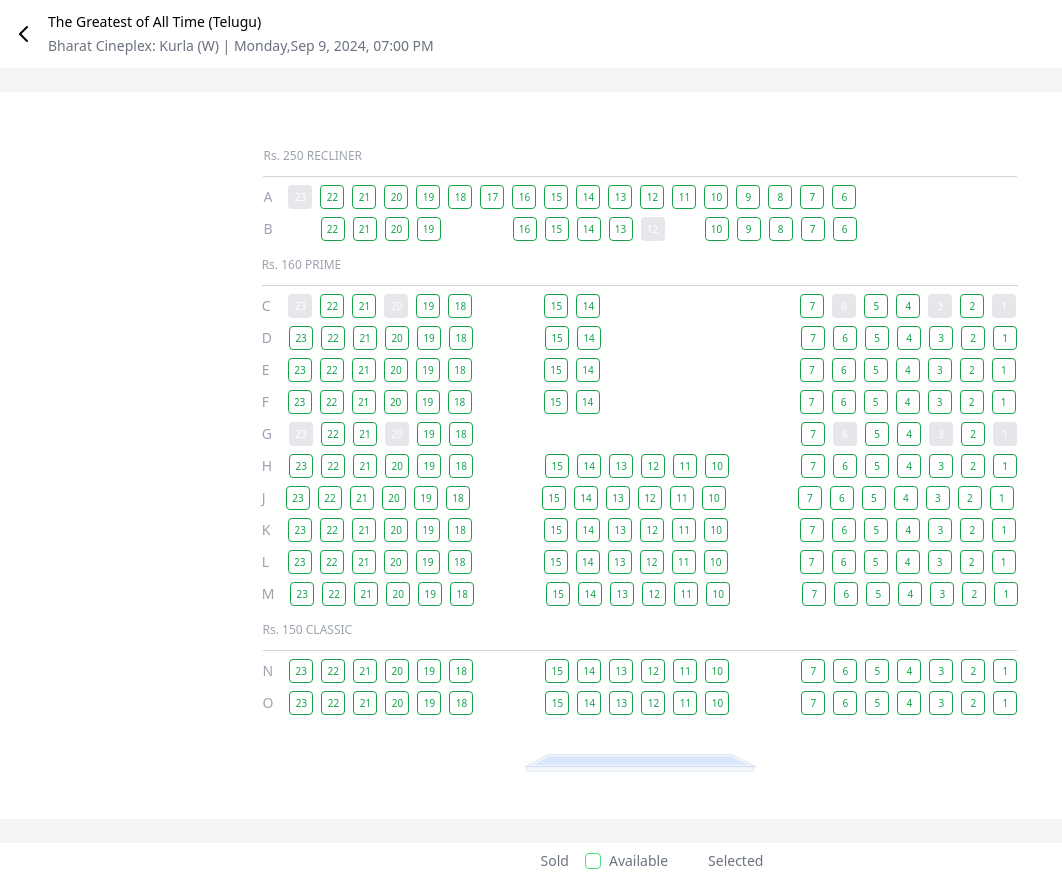
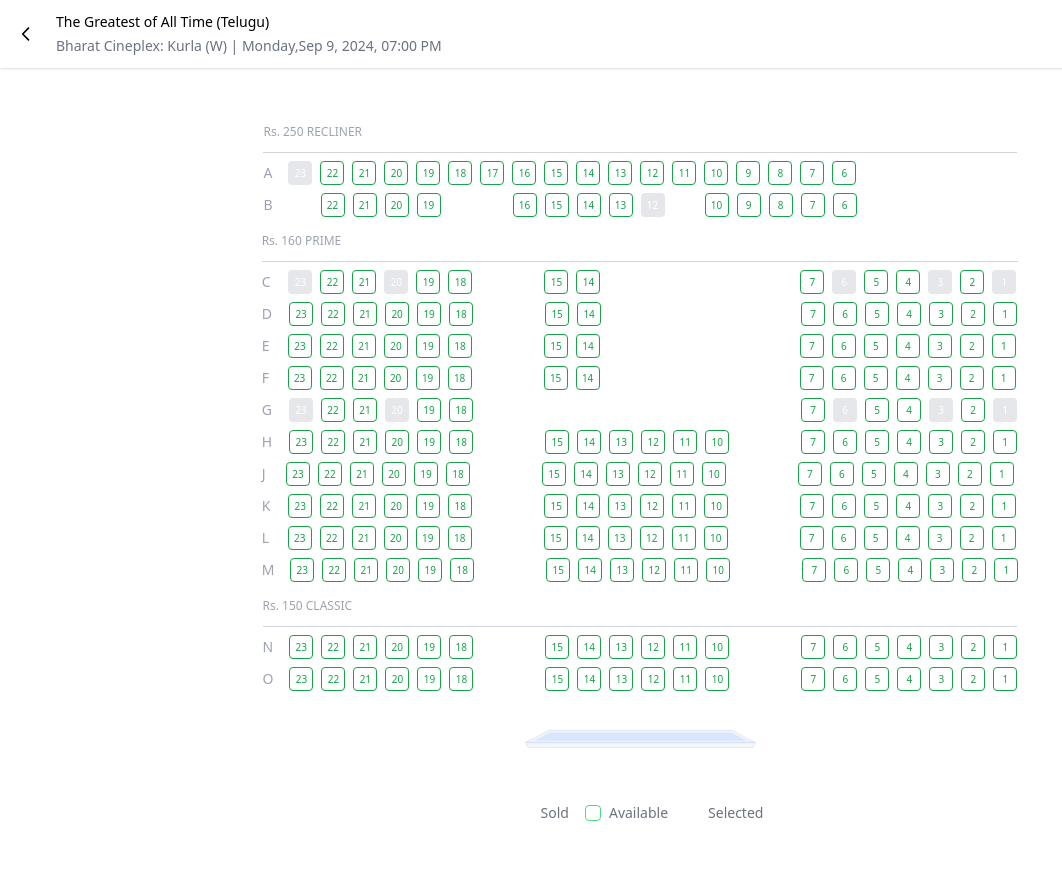
Before and after one commit to KirtimaanVishwakarma/ticket-darbar, a Next.js app: page /buy-tickets/1 in a window 1280 px wide. Shown: the whole page, without its empty margins (0-1062 px from the left). After the commit the page ends 831 px from the top, so only its background shows below. Built offline with nearby package versions, Linux system fonts and the light colour scheme.

Commit message:
fixed seat selection

```diff
--- a/src/components/footer/index.tsx
+++ b/src/components/footer/index.tsx
@@ -19,8 +19,11 @@ const Footer = () => {
         <div className='h-[0.5px] w-full bg-white absolute top-1/2'></div>
       </div>
       <div className='flex gap-4 justify-center my-8'>
-        {socialLinks?.map((ele:any) => (
-          <div className='bg-gray-700 hover:bg-white cursor-pointer transition-all rounded-full p-2'>
+        {socialLinks?.map((ele: any, ind: number) => (
+          <div
+            key={ind}
+            className='bg-gray-700 hover:bg-white cursor-pointer transition-all rounded-full p-2'
+          >
             <Image src={ele?.image} alt='' className='fill-black' height={25} />
           </div>
         ))}
@@ -30,7 +33,7 @@ const Footer = () => {
           Copyright 2024 © Bigtree Entertainment Pvt. Ltd. All Rights Reserved.
         </span>
         <br />
-        <header className="py-4 pb-16">
+        <header className='py-4 pb-16'>
           The content and images used on this site are copyright protected and
           copyrights vests with the respective owners. The usage of the content
           and images on this website is intended to promote the works and no
--- a/src/components/layout/SelectSeats.tsx
+++ /dev/null
@@ -1,53 +0,0 @@
-import Image from 'next/image';
-import React from 'react';
-import LeftArrow from '../../../public/assets/leftArrow.svg';
-import { seatDescription } from '@/utils/constants';
-
-const SelectSeats = ({
-  children,
-  movieName,
-  addressAndTime,
-}: {
-  children: React.ReactNode;
-  movieName: string;
-  addressAndTime: string;
-}) => {
-  return (
-    <section className='h-screen flex flex-col w-full'>
-      <div className='bg-white p-3 h-fit'>
-        <div className='flex gap-3'>
-          <Image src={LeftArrow} alt='left-arrow' height={24} />
-          <div className='flex flex-col gap-1 text-sm'>
-            <header className='font-light text-black'>
-              {movieName}
-            </header>
-            <header className='font-normal text-gray-500'>
-              {addressAndTime}
-            </header>
-          </div>
-        </div>
-      </div>
-
-      <section className="h-full bg-gray-100 py-6">{children}</section>
-
-      <div className='bg-white p-2 h-fit m-auto'>
-        <div className='flex w-fit gap-4'>
-          {seatDescription?.map((ele) => (
-            <div key={ele?.heading} className='flex gap-2 items-center'>
-              <div
-                className={`h-4 w-4 rounded ${ele?.className} ${
-                  ele?.heading === 'Available' ? '!border-green-400' : ''
-                }`}
-              />
-              <header className='text-sm text-gray-500 font-light'>
-                {ele?.heading}
-              </header>
-            </div>
-          ))}
-        </div>
-      </div>
-    </section>
-  );
-};
-
-export default SelectSeats;
--- a/src/components/mobile/header/index.tsx
+++ b/src/components/mobile/header/index.tsx
@@ -13,6 +13,7 @@ const MobileHeader = ({
   iconHeight,
   iconWidth,
   otherChildren: OtherChild,
+  hideForWeb=true
 }: Readonly<{
   children: React.ReactNode;
   className?: string;
@@ -22,9 +23,10 @@ const MobileHeader = ({
   iconHeight?: number;
   iconWidth?: number;
   otherChildren?: any;
+  hideForWeb?: boolean;
 }>) => {
   return (
-    <section className={`sm:hidden sticky top-0 bg-white z-10 shadow `}>
+    <section className={`${hideForWeb?'sm:hidden':'block'} sticky top-0 bg-white z-10 shadow`}>
       <div className={`flex py-3 px-4 justify-between ${className}`}>
         <div className='flex gap-5 text-xs items-center '>
           <Link href={href}>
@@ -36,6 +38,7 @@ const MobileHeader = ({
           <header>Mumbai | 46 Movies</header> */}
           </div>
         </div>
+        <div className={Icon ? 'block' : 'hidden'}>
           <Image
             src={Icon || LensIcon}
             alt='lens'
@@ -43,6 +46,7 @@ const MobileHeader = ({
             height={iconHeight}
           />
         </div>
+      </div>
       {OtherChild && <OtherChild />}
     </section>
   );
--- a/src/pages/buy-tickets/[id].tsx
+++ b/src/pages/buy-tickets/[id].tsx
@@ -1,14 +1,15 @@
 import SelectSeats from '@/components/layout/SelectSeats';
-import { screenSeats } from '@/utils/constants';
+import { screenSeats, seatDescription } from '@/utils/constants';
 import React from 'react';
 import ScreenImage from '../../../public/assets/screen-transparent.png';
 import Image from 'next/image';
+import MobileHeader from '@/components/mobile/header';
 
 const BookSeats = () => {
   return (
     <section className='h-full bg-white w-full overflow-hidden'>
       <div className='mx-10 py-10 h-full overflow-auto'>
-        <div className="w-fit sm:m-auto">
+        <div className='w-fit sm:m-auto'>
           {screenSeats?.seatDetails?.map((details: any) => (
             <section key={details?.seatType} className='w-fit mx-auto'>
               <header className='font-light text-gray-400 text-xs border-b pb-3 border-gray-300 mb-2 mt-4'>{`Rs. ${details?.price} ${details?.seatType}`}</header>
@@ -83,12 +84,33 @@ const BookSeats = () => {
 BookSeats.getLayout = function getLayout(page: any) {
   return (
     <>
-      <SelectSeats
-        addressAndTime='Bharat Cineplex: Kurla (W) | Monday,Sep 9, 2024, 07:00 PM'
-        movieName='The Greatest of All Time (Telugu)'
-      >
-        {page}
-      </SelectSeats>
+      <MobileHeader href='/buy-tickets' hideForWeb={false}>
+        <div className='flex flex-col gap-1 text-sm'>
+          <header className='font-light text-black'>
+            The Greatest of All Time (Telugu)
+          </header>
+          <header className='font-normal text-gray-500'>
+            Bharat Cineplex: Kurla (W) | Monday,Sep 9, 2024, 07:00 PM
+          </header>
+        </div>
+      </MobileHeader>
+      {page}
+      <div className='bg-white p-2 h-fit'>
+        <div className='flex w-fit gap-4  m-auto'>
+          {seatDescription?.map((ele) => (
+            <div key={ele?.heading} className='flex gap-2 items-center'>
+              <div
+                className={`h-4 w-4 rounded ${ele?.className} ${
+                  ele?.heading === 'Available' ? '!border-green-400' : ''
+                }`}
+              />
+              <header className='text-sm text-gray-500 font-light'>
+                {ele?.heading}
+              </header>
+            </div>
+          ))}
+        </div>
+      </div>
     </>
   );
 };
--- a/src/pages/movies/[id]/index.tsx
+++ b/src/pages/movies/[id]/index.tsx
@@ -170,7 +170,7 @@ const Page = () => {
           <CastScroll header='Crew' list={castList} />
         </section>
       </section>
-      <div className="sm:hidden">
+      <div className="sticky bottom-0 sm:hidden">
       <Button
         btnName='Book Tickets'
         className='w-full sticky bottom-0 py-2 bg-white px-4 shadow-inner'
```
Lines whose indentation alone changed are shown as unchanged.
